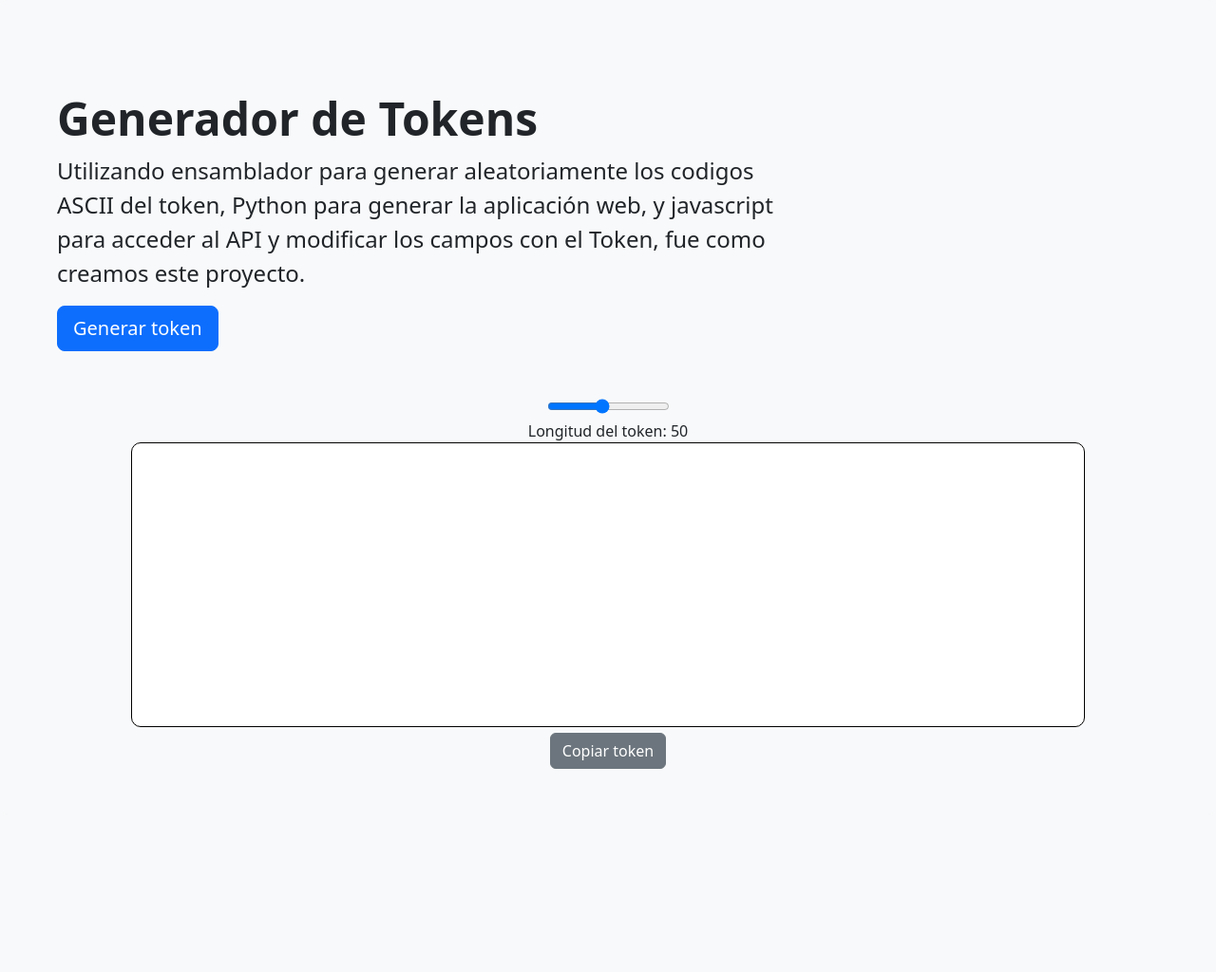
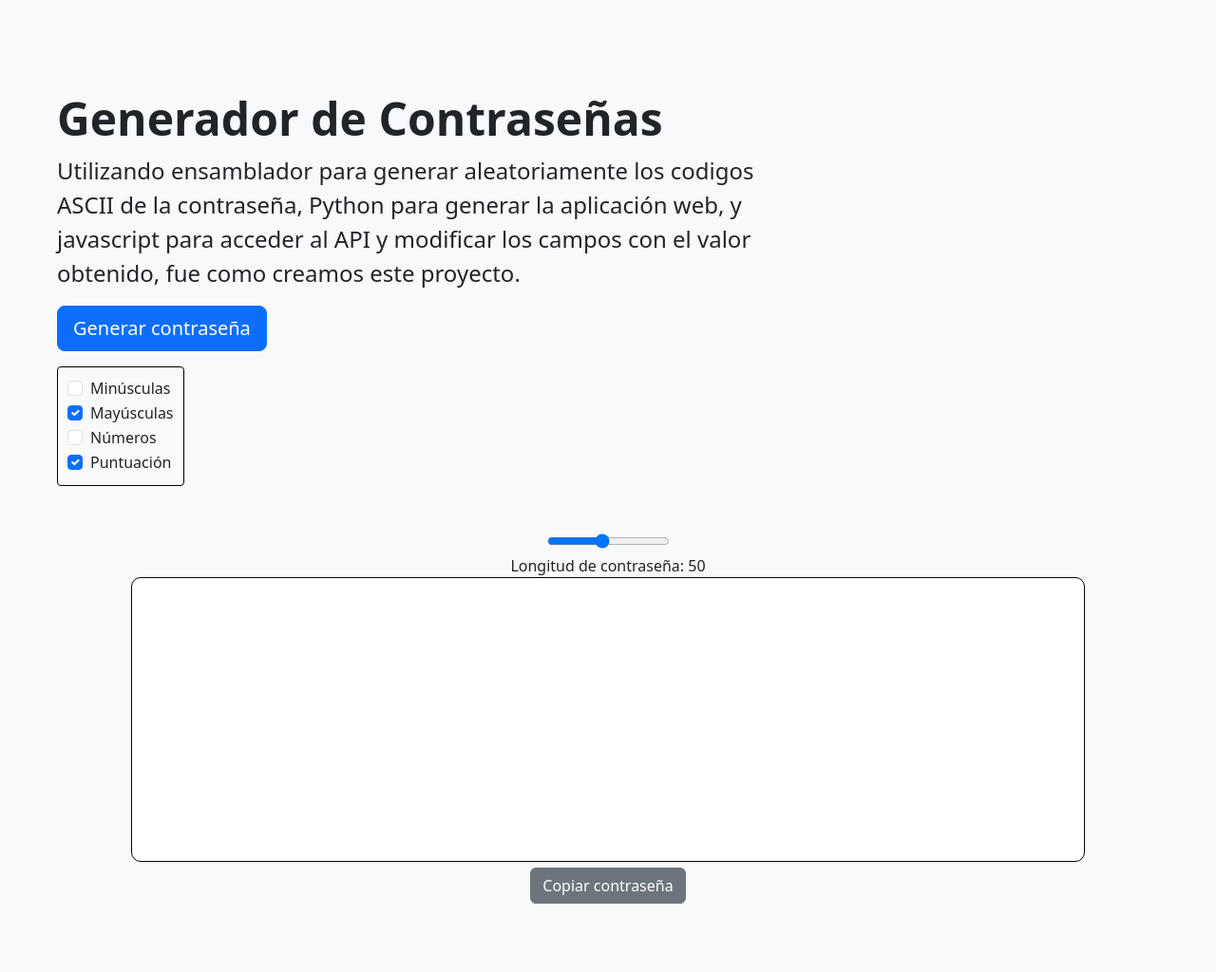
Before and after one commit to Eptor/proyectoFinalAOC, a Flask app: page / in a window 1280 px wide. Shown: the whole page at 95% size. Before the commit the page ends 810 px from the top, so only its background shows below. Run offline with Flask 3, Linux system fonts and the light colour scheme; some libraries are stand-ins or nearby versions.

Commit message:
Versión final

```diff
--- a/src/main.py
+++ b/src/main.py
@@ -1,5 +1,6 @@
 from flask import Flask, jsonify, render_template, request
 import subprocess
+from string import punctuation, ascii_uppercase, ascii_lowercase, digits
 
 app = Flask(__name__)
 
@@ -11,12 +12,11 @@ def index():
 @app.route("/api", methods=["POST"])
 def api():
     data = request.get_json()
+    print(f"DATA: {data}")
     count = int(data["count"])
     final = []
-    rango = range(0, count+1)
-    print(f"RANGO: {rango}")
-    for index in range(0, count+10, 10):
-        print(index)
+
+    while len(final) < count:
         subprocess.run("static/prueba_randomizer2.exe", capture_output=True)
         with open("data.txt", "r") as rand:
             raw = rand.read()
@@ -25,7 +25,18 @@ def api():
             chars = [chr(i) for i in ints]
 
         for i in chars:
-            final.append(i)
+            if i in punctuation and data["punctuation"]:
+                final.append(i)
+            elif i in digits and data["digits"]:
+                final.append(i)
+            elif i in ascii_lowercase and data["lowercase"]:
+                final.append(i)
+            elif i in ascii_uppercase and data["uppercase"]:
+                final.append(i)
+            else:
+                break
+
+
 
     return jsonify(
         {
--- a/src/static/js/main.js
+++ b/src/static/js/main.js
@@ -10,10 +10,15 @@ function sliderChange(val) {
 function getToken() {
     var lenght = document.getElementById("count").value
     const inputToken = document.getElementById("token")
+    inputToken.value = "GENERANDO CONTRASEÑA";
     console.log(lenght)
 
     const data = {
-        "count": lenght
+        "count": lenght,
+        "digits": document.getElementById("digits").checked,
+        "lowercase": document.getElementById("lowercase").checked,
+        "uppercase": document.getElementById("uppercase").checked,
+        "punctuation": document.getElementById("punctuation").checked
     };
 
     fetch('/api', {
--- a/src/templates/index.html
+++ b/src/templates/index.html
@@ -10,22 +10,51 @@
 
     <link rel="stylesheet" href="/static/css/main.css">
 
-    <title>GENERADOR DE TOKENS</title>
+    <title>GENERADOR DE CONTRASEÑAS</title>
 </head>
 
 <body>
     <div class="p-5 mb-4 bg-body-tertiary rounded-3">
         <div class="container-fluid py-5">
-            <h1 class="display-5 fw-bold">Generador de Tokens</h1>
-            <p class="col-md-8 fs-4">Utilizando ensamblador para generar aleatoriamente los codigos ASCII del token,
+            <h1 class="display-5 fw-bold">Generador de Contraseñas</h1>
+            <p class="col-md-8 fs-4">Utilizando ensamblador para generar aleatoriamente los codigos ASCII de la
+                contraseña,
                 Python para generar la aplicación web, y javascript para acceder al API y modificar los campos con el
-                Token, fue como creamos este proyecto.</p>
-            <button class="btn btn-primary btn-lg" onclick="getToken()" type="button">Generar token</button>
+                valor obtenido, fue como creamos este proyecto.</p>
+            <button class="btn btn-primary btn-lg" onclick="getToken()" type="button">Generar contraseña</button>
+            <div class="mt-3">
+                <div style="padding: 10px;width: min-content;border: black 1px solid;border-radius:4px">
+                    <div class="form-check">
+                        <input class="form-check-input" type="checkbox" id="lowercase">
+                        <label class="form-check-label" for="flexCheckDefault">
+                            Minúsculas
+                        </label>
+                    </div>
+                    <div class="form-check">
+                        <input class="form-check-input" type="checkbox" id="uppercase" checked>
+                        <label class="form-check-label" for="flexCheckChecked">
+                            Mayúsculas
+                        </label>
+                    </div>
+                    <div class="form-check">
+                        <input class="form-check-input" type="checkbox" id="digits">
+                        <label class="form-check-label" for="flexCheckDefault">
+                            Números
+                        </label>
+                    </div>
+                    <div class="form-check">
+                        <input class="form-check-input" type="checkbox" value="" id="punctuation" checked>
+                        <label class="form-check-label" for="flexCheckChecked">
+                            Puntuación
+                        </label>
+                    </div>
+                </div>
+            </div>
         </div>
         <div class="container">
             <input type="range" min="10" max="100" value="50" class="custom-range" id="count"
                 oninput="sliderChange(this.value)"> <br>
-            <label for="output">Longitud del token:</label>
+            <label for="output">Longitud de contraseña:</label>
             <output id="output">50</output>
             <br>
         </div>
@@ -33,7 +62,7 @@
         <div class="container token_div">
             <textarea name="token" id="token" cols="30" rows="10"></textarea>
             <br>
-            <button class="btn btn-secondary" onclick="copyText()" type="button">Copiar token</button>
+            <button class="btn btn-secondary" onclick="copyText()" type="button">Copiar contraseña</button>
         </div>
     </div>
 
```
